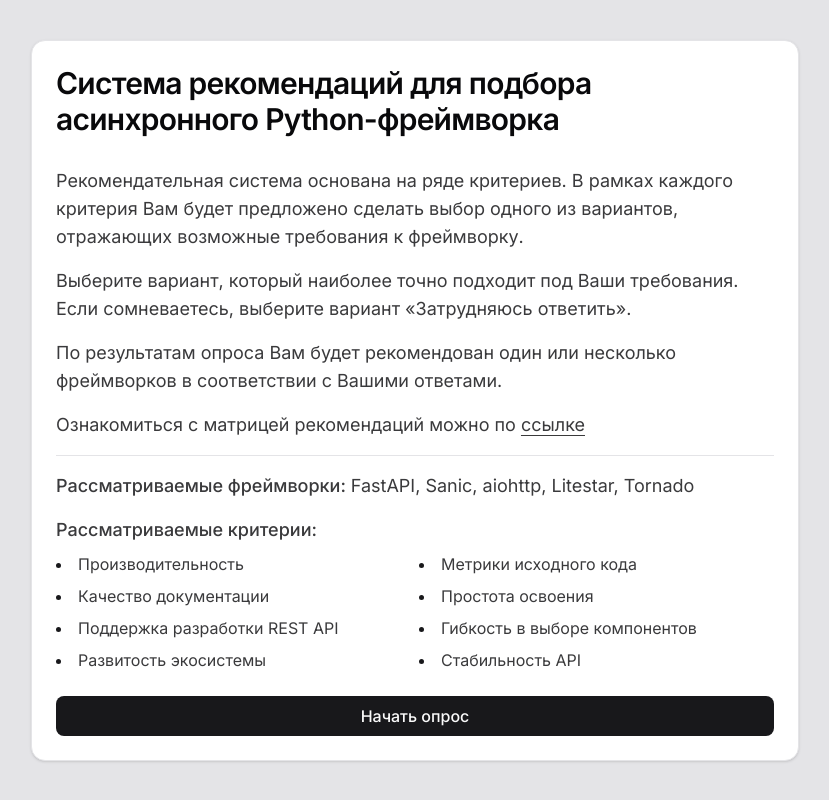
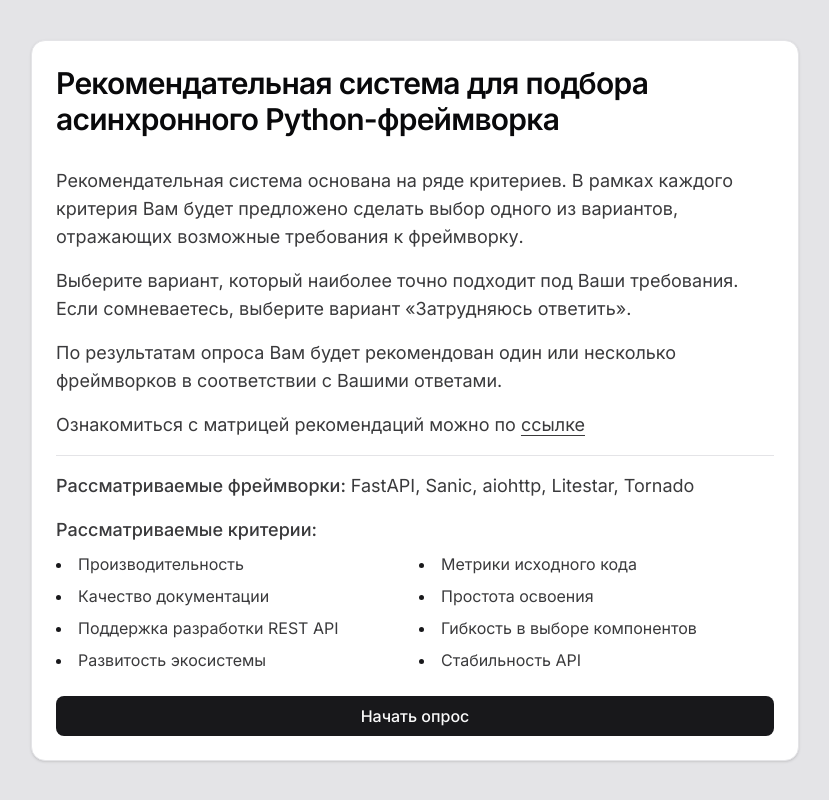
Before and after one commit to miirld/py-async-select, a Vue app: page / in a window 1280 px wide. Shown: the whole page, without its empty margins (225-1054 px from the left). Built offline with nearby package versions, Linux system fonts and the light colour scheme.

Commit message:
ops: revert changes made to test deploy

```diff
--- a/src/components/quiz/QuizStart.vue
+++ b/src/components/quiz/QuizStart.vue
@@ -14,7 +14,7 @@
   <Card class="max-w-3xl mx-auto">
     <CardHeader>
       <CardTitle class="text-3xl tracking-tight">
-        Система рекомендаций для подбора асинхронного Python-фреймворка
+        Рекомендательная система для подбора асинхронного Python-фреймворка
       </CardTitle>
     </CardHeader>
     <CardContent class="space-y-4 text-lg text-foreground/80">
```
